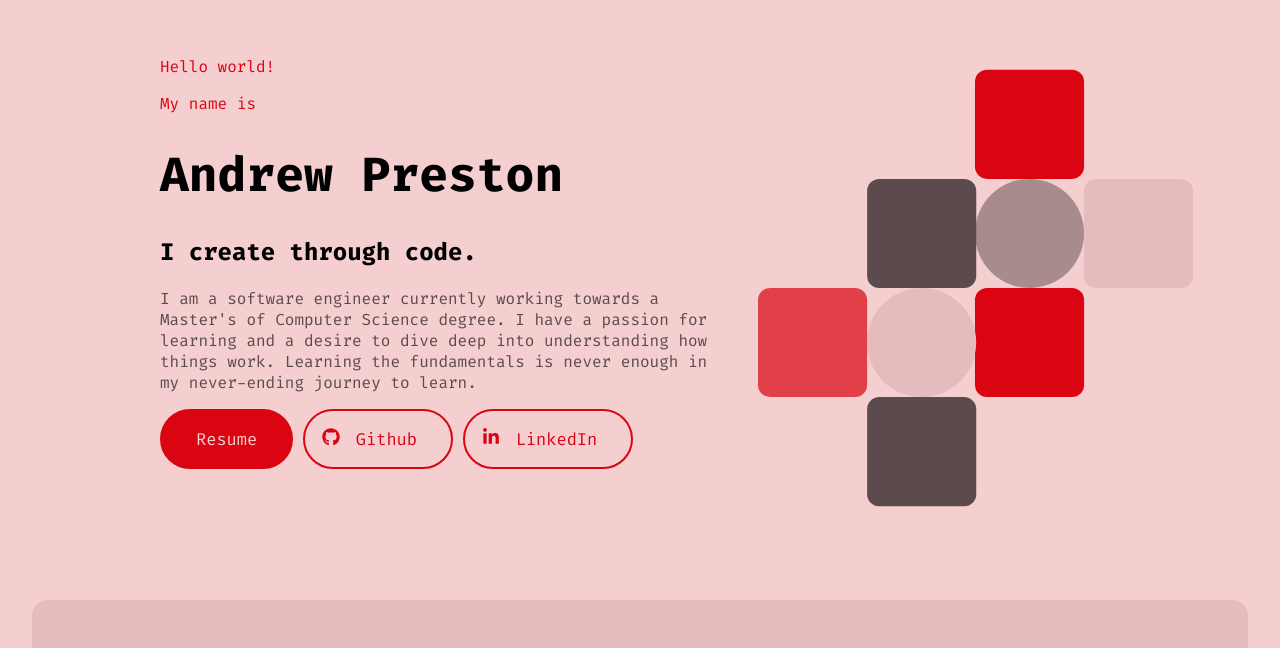
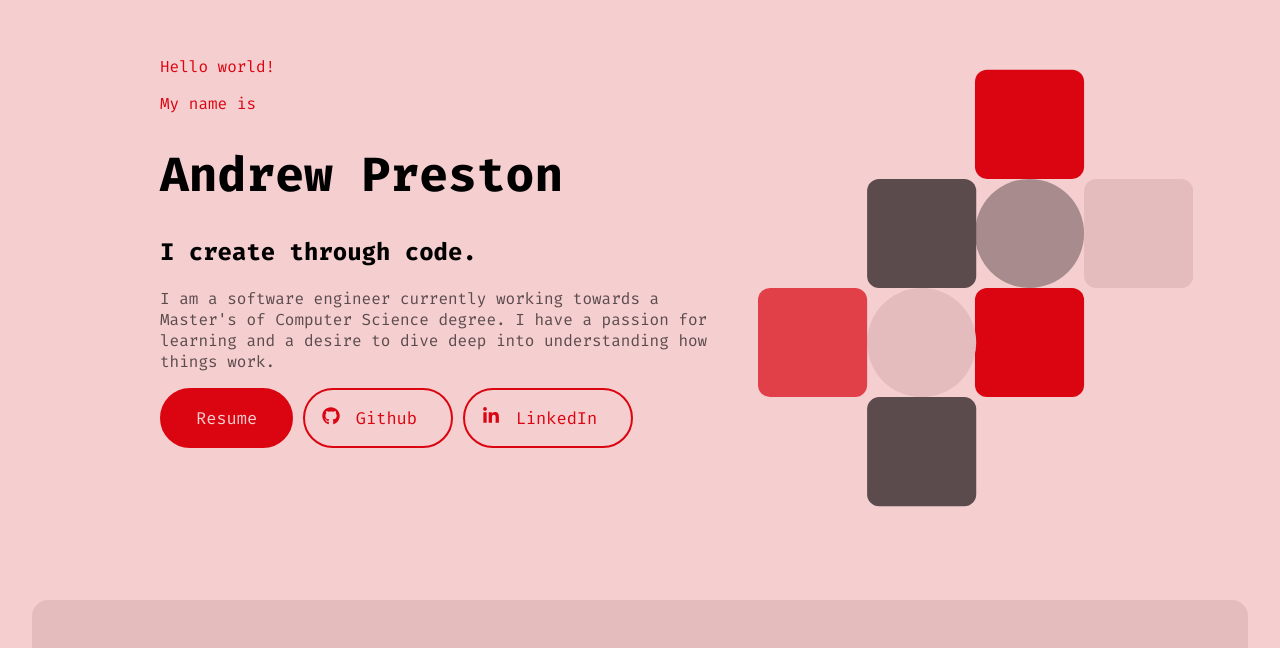
Before and after one commit to aprest10/Portfolio, a plain HTML site: page index.html in a window 1280 px wide. Shown: the part 152-800 px from the top of the page. Drawn offline with nearby package versions, Linux system fonts and the light colour scheme; a script that the page names is missing.

Commit message:
small edit

```diff
--- a/index.html
+++ b/index.html
@@ -26,7 +26,6 @@
                 <p>
                     I am a software engineer currently working towards a Master's of Computer Science degree.
                     I have a passion for learning and a desire to dive deep into understanding how things work.
-                    Learning the fundamentals is never enough in my never-ending journey to learn.
                 </p>
             </div>
 
```
